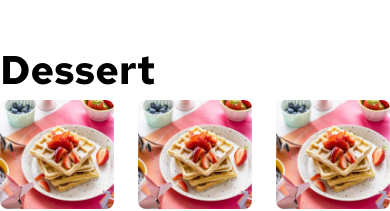
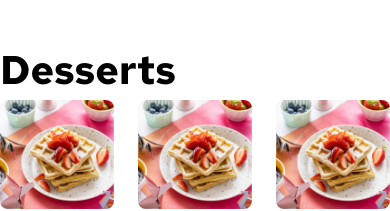
Before and after one commit to j0hnr0/Product-list-with-cart, a Next.js app: page / in a window 390 px wide. Shown: the top 211 px of the page. Built offline with nearby package versions, Linux system fonts and the light colour scheme.

Commit message:
Image optimization and responsiveness

```diff
--- a/app/_components/product-section.js
+++ b/app/_components/product-section.js
@@ -3,7 +3,7 @@ import Product from "./product";
 export default function ProductSection() {
   return (
     <section>
-      <h1 className="text-[40px] font-bold font-red-hat-bold">Dessert</h1>
+      <h1 className="text-[40px] font-bold font-red-hat-bold">Desserts</h1>
       <div className="flex gap-6">
         <Product />
         <Product />
--- a/app/_components/product.js
+++ b/app/_components/product.js
@@ -6,10 +6,11 @@ export default function Product({ imageURL, category, name, price, alt }) {
       <div>
         <Image
           src="/images/image-waffle-desktop.jpg"
+          className="w-full h-auto max-w-[250px] rounded-lg"
+          alt="test"
           width={250}
           height={240}
-          className="rounded-lg"
-          alt="test"
+          sizes="(max-width: 640px) 100vw, (max-width: 1024px) 50vw, 33vw"
         />
       </div>
     </div>
```
